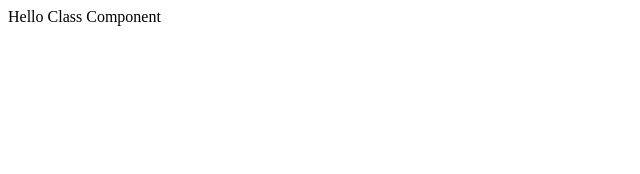
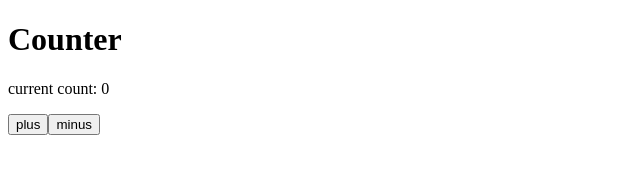
Before and after one commit to yinm/gatsby-sandbox, a Gatsby site in the folder tutorial-part-one/: page /counter in a window 1280 px wide. Shown: the whole page, without its empty margins (0-640 px from the left). Built offline with nearby package versions, Linux system fonts and the light colour scheme; Gatsby itself is replaced by a stand-in of ours.

Commit message:
Check Interactive page

```diff
--- a/tutorial-part-one/src/pages/counter.js
+++ b/tutorial-part-one/src/pages/counter.js
@@ -1,8 +1,20 @@
 import React from "react"
 
 class Counter extends React.Component {
+  constructor() {
+    super()
+    this.state = { count: 0 }
+  }
+
   render() {
-    return <div>Hello Class Component</div>
+    return (
+      <div>
+        <h1>Counter</h1>
+        <p>current count: {this.state.count}</p>
+        <button onClick={() => this.setState({ count: this.state.count + 1 })}>plus</button>
+        <button onClick={() => this.setState({ count: this.state.count - 1 })}>minus</button>
+      </div>
+    )
   }
 }
 
```
